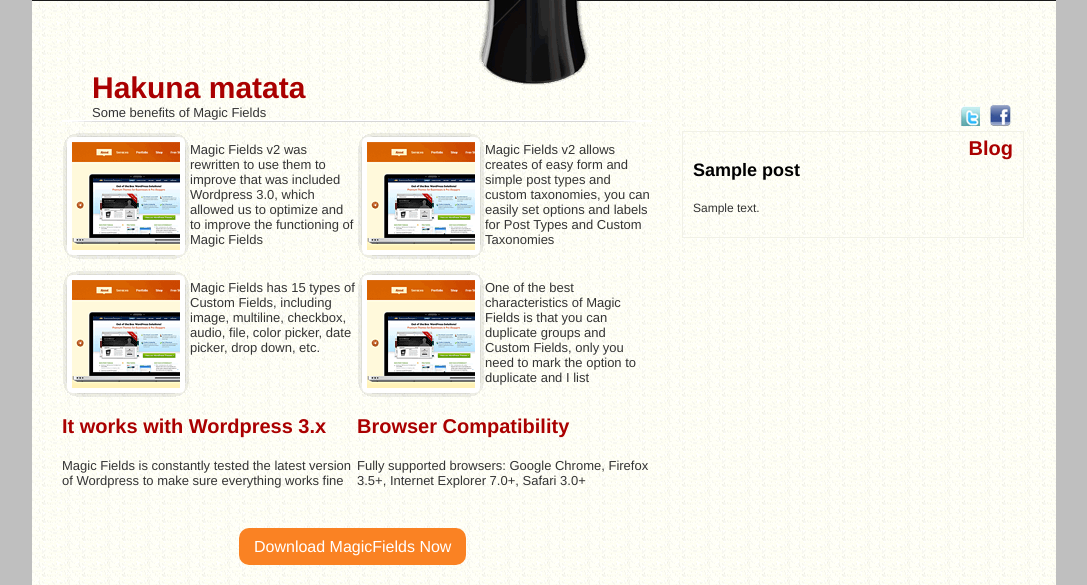
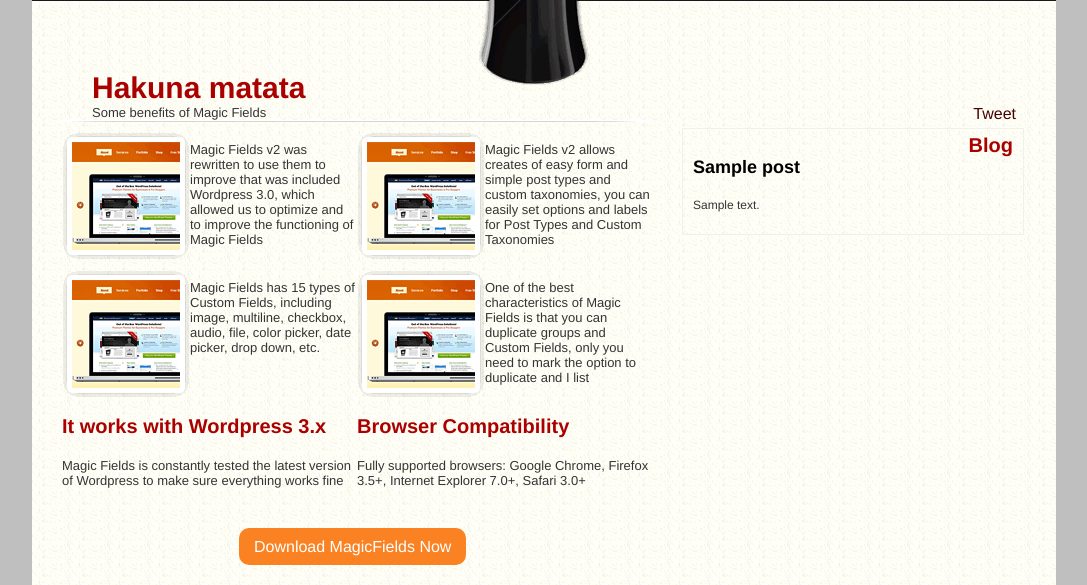
Before and after one commit to gnuget/mftwo, a WordPress theme: template front-page.php in a window 1280 px wide. Shown: the part 512-1097 px from the top of the page, without its empty margins (96-1183 px from the left). Run offline with PHP 8.4 and a stand-in for WordPress, Linux system fonts and the light colour scheme; the site name, menu and one post (Sample post) are stand-ins, and other content is empty; some libraries are stand-ins or nearby versions.

Commit message:
change social links

```diff
--- a/front-page.php
+++ b/front-page.php
@@ -15,8 +15,23 @@
       <span>Some benefits of Magic Fields</span>
 
       <div class="social">
-        <a  class="twitter" href="http://twitter.com/magicfields" title="Follow us on twitter" alt="Follow us on twitter">&nbsp;</a>
-        <a  class="facebook" href="http://facebook.com" title="facebook" alt="facebook">&nbsp;</a>
+        <!-- <a  class="twitter" href="http://twitter.com/magicfields" title="Follow us on twitter" alt="Follow us on twitter">&nbsp;</a>
+        <a  class="facebook" href="http://facebook.com" title="facebook" alt="facebook">&nbsp;</a> -->
+
+        <a href="http://twitter.com/share" class="twitter-share-button" data-count="none" data-via="magicfields">Tweet</a><script type="text/javascript" src="http://platform.twitter.com/widgets.js"></script>
+
+        <!-- Place this tag where you want the +1 button to render -->
+        <g:plusone count="false"></g:plusone>
+
+        <!-- Place this tag after the last plusone tag -->
+        <script type="text/javascript">
+          (function() {
+              var po = document.createElement('script'); po.type = 'text/javascript'; po.async = true;
+              po.src = 'https://apis.google.com/js/plusone.js';
+              var s = document.getElementsByTagName('script')[0]; s.parentNode.insertBefore(po, s);
+          })();
+        </script>
+
         <div class="mf-clear"></div>
       </div>
     </div>
--- a/style.css
+++ b/style.css
@@ -210,8 +210,8 @@ a {
 
 .twitter,.facebook {
   float:left;
-  width: 21px;
-  height: 21px;
+  width: 24px;
+  height: 24px;
   margin: 0 5px;
   text-decoration:none;
 }
```
Also changed, not shown: images/tiny_facebook.png, images/tiny_twitter.png.
